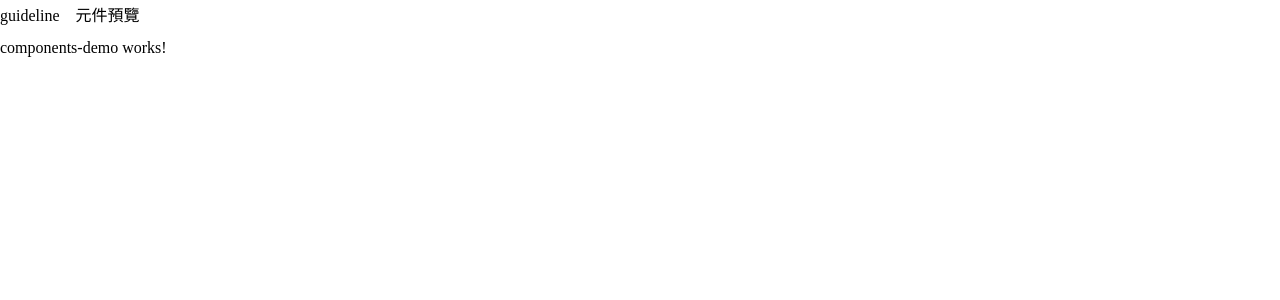
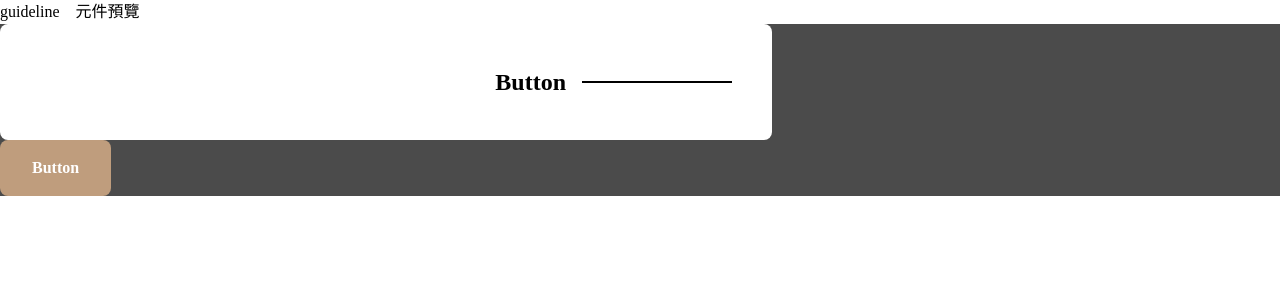
Before and after one commit to justine92415/TypeScript-Hotel, an Angular app: page /components-demo in a window 1280 px wide. Shown: the top 300 px of the page. Built offline with nearby package versions, Linux system fonts and the light colour scheme.

Commit message:
新增 基本按鈕元件

```diff
--- a/src/app/app.routes.ts
+++ b/src/app/app.routes.ts
@@ -1,6 +1,11 @@
 import { Routes } from '@angular/router';
 
 export const routes: Routes = [
+  {
+    path: '',
+    redirectTo: 'components-demo',
+    pathMatch: 'full',
+  },
   {
     path: 'guideline',
     loadComponent: () =>
--- /dev/null
+++ b/src/app/components/button-hero/button-hero.component.html
@@ -0,0 +1,4 @@
+<button class="w-[48.25rem] p-10 flex justify-end items-center gap-4 bg-white rounded-lg hover:bg-primary-base group">
+  <p class="text-[1.5rem] tracking-[5%] font-bold group-hover:text-white transition-all">Button</p>
+  <div class="w-[9.375rem] h-0 border border-black border-solid group-hover:border-white group-hover:w-[7.5rem] transition-all"></div>
+</button>
--- /dev/null
+++ b/src/app/components/button/button.component.html
@@ -0,0 +1,3 @@
+<button class="py-4 p-8 rounded-lg text-white bg-primary-base hover:bg-primary-dark transition-all disabled:bg-black-40 disabled:text-black-60">
+  <p class="font-bold">Button</p>
+</button>
--- a/src/app/pages/components-demo/components-demo.component.html
+++ b/src/app/pages/components-demo/components-demo.component.html
@@ -1 +1,4 @@
-<p>components-demo works!</p>
+<div class="w-full bg-black-80">
+  <app-button-hero></app-button-hero>
+  <app-button></app-button>
+</div>
--- a/src/app/pages/components-demo/components-demo.component.ts
+++ b/src/app/pages/components-demo/components-demo.component.ts
@@ -1,9 +1,11 @@
 import { Component } from '@angular/core';
+import { ButtonHeroComponent } from '../../components/button-hero/button-hero.component';
+import { ButtonComponent } from '../../components/button/button.component';
 
 @Component({
   selector: 'app-components-demo',
   standalone: true,
-  imports: [],
+  imports: [ButtonHeroComponent,ButtonComponent],
   templateUrl: './components-demo.component.html',
   styleUrl: './components-demo.component.scss'
 })
--- a/src/styles.scss
+++ b/src/styles.scss
@@ -7,7 +7,7 @@ html {
 }
 
 body {
-  @apply text-base leading-loose;
+  @apply text-base leading-normal tracking-[2%];
 }
 
 h1 {
```
Also changed, not shown: src/app/components/button-hero/button-hero.component.ts (added, +12 -0 lines), src/app/components/button/button.component.ts (added, +12 -0 lines), src/app/components/button-hero/button-hero.component.scss (added), src/app/components/button/button.component.scss (added).
